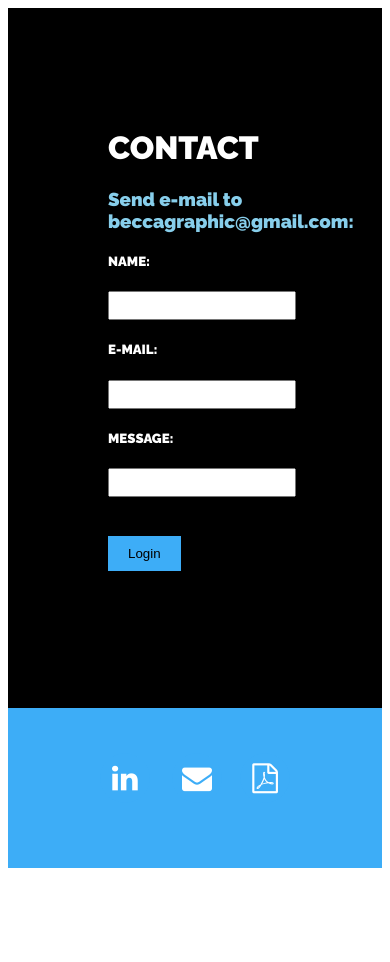
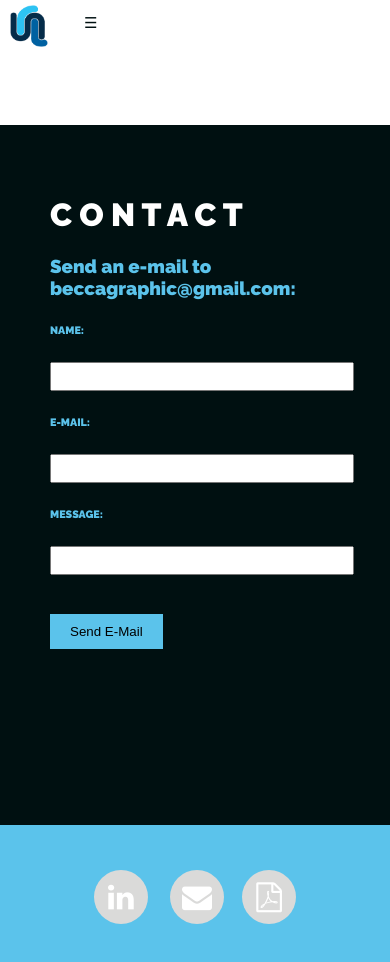
Before and after one commit to beccagraphic/personal-website, a plain HTML site: page contact.html in a window 390 px wide. Before the commit the page ends 876 px from the top, so only its background shows below. Drawn offline with Linux system fonts and the light colour scheme.

Commit message:
Navigation Bar Created

```diff
--- a/contact.css
+++ b/contact.css
@@ -1,3 +1,63 @@
+html, body, ul{
+	margin:0;
+	padding:0;
+
+}
+
+.topnav {
+  overflow: hidden;
+  position: fixed;
+
+}
+
+.topnav a {
+  float: left;
+  display: block;
+  color: #001011;
+  text-align: center;
+  padding: 14px 16px;
+  text-decoration: none;
+  font-size: 17px;
+
+}
+
+.topnav a:hover {
+  color:black;
+  background-color: #3dadf7;
+}
+
+.active {
+  background-color: #3dadf7;
+  color: white;
+}
+
+.topnav .icon {
+  display: none;
+}
+
+@media screen and (max-width: 600px) {
+  .topnav a:not(:first-child) {display: none;}
+  .topnav a.icon {
+    float: right;
+    display: block;
+  }
+}
+
+@media screen and (max-width: 600px) {
+  .topnav.responsive {position: relative;}
+  .topnav.responsive .icon {
+    position: absolute;
+    right: 0;
+    top: 0;
+  }
+  .topnav.responsive a {
+    float: none;
+    display: block;
+    text-align: left;
+  }
+
+}
+
 .wrapper {
 	width: 100%;
 	margin: 0 auto;
@@ -19,13 +79,14 @@
 }
 
 img {
-	width: 10%;
+	width: 38px;
 	float:left;
+	padding:20px;
 }
 
 .right-column{
 	float:left;
-	background-color: black;
+	background-color: #001011;
 	width: 50%;
 	height: 700px;
 	padding:100px;
@@ -35,8 +96,8 @@ img {
 
 .footer{
 	clear:both;
-	background-color:#3dadf7;
-	height: 100px;
+	background-color:#5BC3EB;
+	height: 1000px;
 	text-align: center;
 	padding: 30px;
 
@@ -45,14 +106,14 @@ img {
 /*social media icons*/
 
 .fa {
-  padding: 10px;
+  padding: 12px;
   font-size: 30px;
   width: 30px;
   text-align: center;
   text-decoration: none;
   margin: 15px 9px;
   border-radius: 50%;
-  background: #3dadf7;
+  background: #DADAD9;
   color: white;
 }
 
@@ -67,18 +128,19 @@ h1{
 }
 
 h3{
-	color:skyblue;
+	color:#5BC3EB;
 }
 
-h5{
-	color:white;
+
+h6{
+	color: #5BC3EB;
 	text-transform: uppercase;
 }
 
 /*email form*/
 
 button {
-    background-color: #3dadf7;
+    background-color: #5BC3EB;
     color: black;
     padding: 10px 20px;
     border: none;
@@ -87,6 +149,7 @@ button {
 
 button:hover {
     opacity: 0.8;
+    color: black;
 }
 
 form{
@@ -107,9 +170,16 @@ padding:5px;
 }
 .right-column{
 	width:100%;
+	padding: 50px;
+	margin-top:125px;
 }
 form{
 width: 100%;
 }
 
+img{
+	margin-left:-10px;
+	margin-top: -15px;
 }
+
+}
--- a/contact.html
+++ b/contact.html
@@ -1,12 +1,14 @@
 <!DOCTYPE html>
 <html>
   <head>
+    <link rel="stylesheet" type="reset/css"
+    href="reset.css">
     <meta name="viewport" content="width=device-width, initial-scale=1">
   	<link rel="stylesheet"
           href="https://fonts.googleapis.com/css?family=Raleway:400,900">
           <link rel="stylesheet" href="https://cdnjs.cloudflare.com/ajax/libs/font-awesome/4.7.0/css/font-awesome.min.css">
           <link rel="stylesheet" href="contact.css">
-  	<title>Form & Footer</title>
+  	<title>Becca Lisoski | Contact</title>
   <style>
       body {
         font-family: 'Raleway', sans-serif;
@@ -14,24 +16,42 @@
     </style>
   </head>
   <body>
+    <div class="topnav" id="myTopnav">
+      <img src="rsl-logo.png">
+      <a href="#index"><h4>BECCA LISOSKI</h4></a>
+      <a href="#contact"><h5>CONTACT</h5></a>
+      <a href="#about"><h5>ABOUT</h5></a>
+      <a href="javascript:void(0);" style="font-size:15px;" class="icon" onclick="myFunction()">&#9776;</a>
+    </div>
+
+    <script>
+      function myFunction() {
+      var x = document.getElementById("myTopnav");
+      if (x.className === "topnav") {
+        x.className += " responsive";
+        } else {
+        x.className = "topnav";
+          }
+        }
+    </script>
 
   <div class="wrapper">
    <div class="left-column">
-    <img src="rsl-logo.png">
+
    </div>
 
 	<div class="right-column">
-    <h1>CONTACT</h1>
-    <h3>Send e-mail to beccagraphic@gmail.com:</h3>
+    <h1>C O N T A C T</h1>
+    <h3>Send an e-mail to beccagraphic@gmail.com:</h3>
 
     <form action="mailto:beccagraphic@gmail.com" method="post" enctype="text/plain">
-      <h5>Name:</h5>
+      <h6>Name:</h6>
       <input type="text" name="name">
-      <h5>E-mail:</h5>
+      <h6>E-mail:</h6>
       <input type="text" name="mail">
-      <h5>Message:</h5>
+      <h6>Message:</h6>
       <input type="text" name="message" size="350"><br><br>
-      <button type="submit">Login</button>
+      <button type="submit">Send E-Mail</button>
     </form>
   </div>
 </div>
```
Also changed, not shown: index.html (+1 -0 lines).
